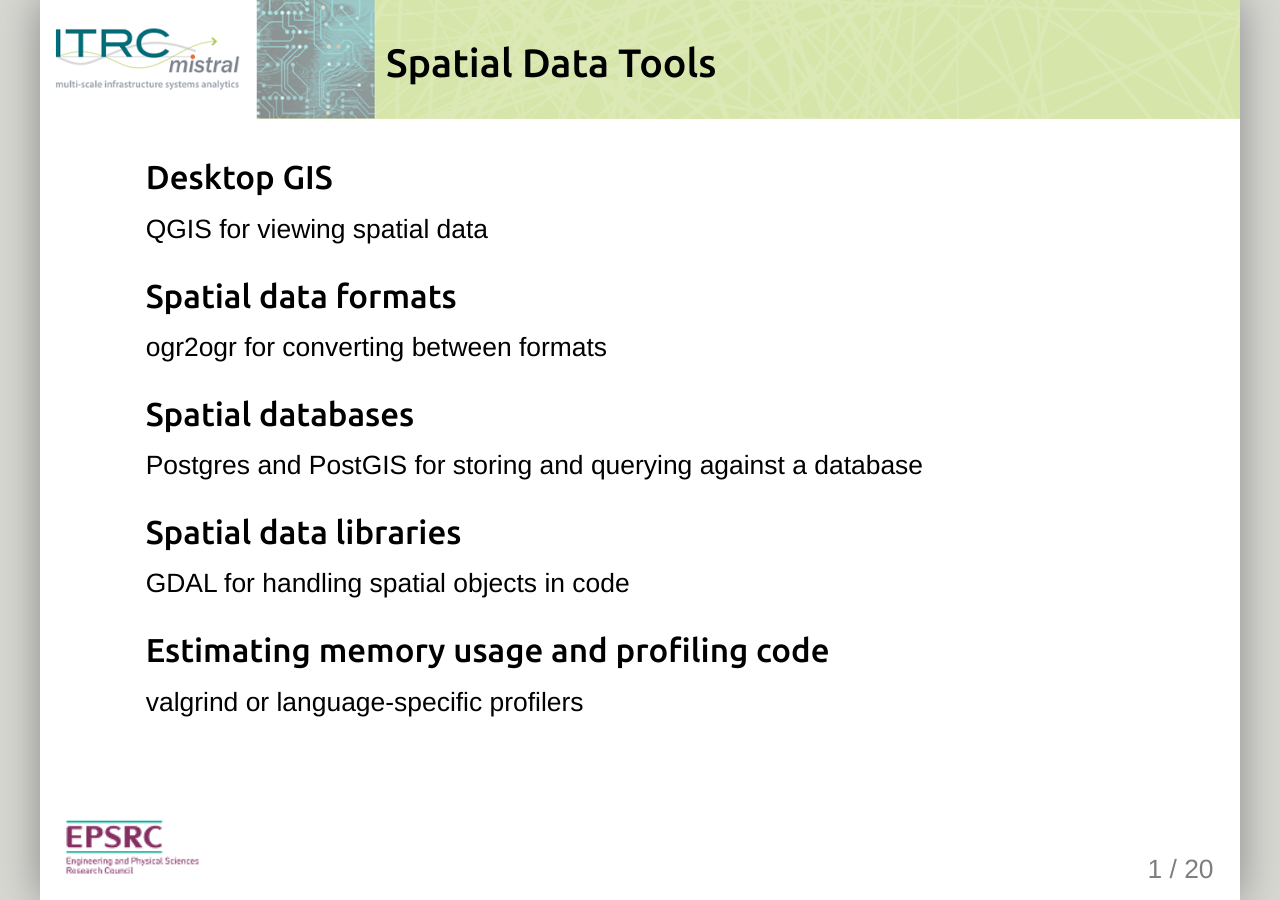
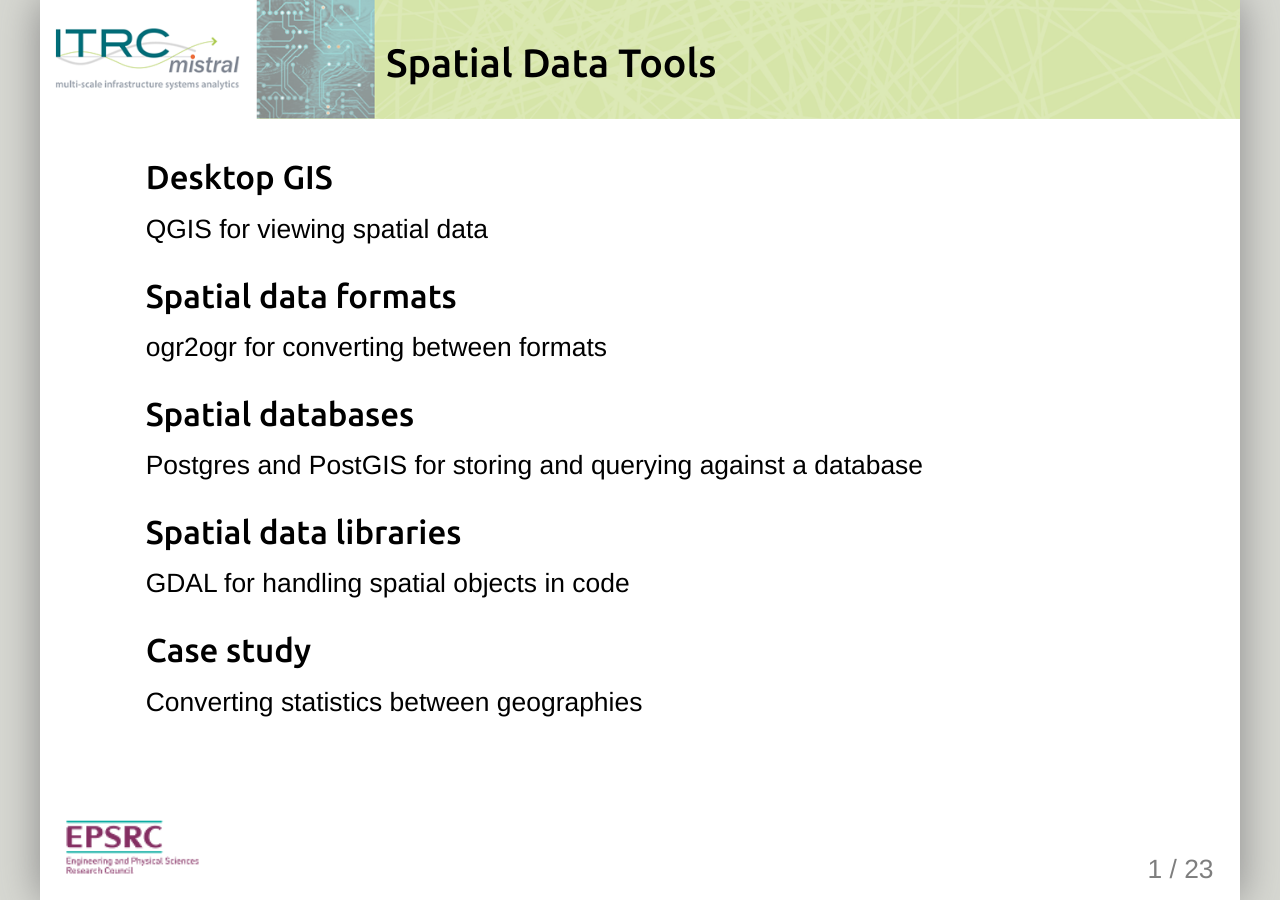
Before and after one commit to nismod/nismod.github.io, a Jekyll site: the page built from _presentations/spatial-data-tools.html, in a window 1280 px wide. Built offline with Jekyll 4.4.1, drawn with Linux system fonts in a browser that asks for light colours; part of the change alters nothing that is shown.

Commit message:
add pg usage and case study notes
- remove memory usage section

````diff
--- a/_presentations/spatial-data-tools.html
+++ b/_presentations/spatial-data-tools.html
@@ -17,8 +17,8 @@ Postgres and PostGIS for storing and querying against a database
 ## Spatial data libraries
 GDAL for handling spatial objects in code
 
-## Estimating memory usage and profiling code
-valgrind or language-specific profilers
+## Case study
+Converting statistics between geographies
 
 ---
 
@@ -313,6 +313,71 @@ CREATE TYPE data_status AS ENUM ('staged', 'approved', 'archived');
 ALTER TABLE workshop_nodes ADD COLUMN status data_status DEFAULT 'staged'
 ```
 
+---
+
+# Load data to Postgres using ogr2ogr
+
+Import to a new table:
+
+```sql
+ogr2ogr -f "PostgreSQL" PG:"dbname=test user=test password=test" <\
+  shapefile_to_import>.shp
+```
+
+Append to an existing table:
+
+```bash
+ogr2ogr -update -append -f "PostgreSQL" PG:"dbname=test user=test password=test" \
+  Gaza_electricity_sinks.shp -nln sos_i_nodes \
+  -sql "SELECT Name as node_name, 'electricity_sink' as type, ID as ref_key, 'gaza' as area, 2 as data_source_id FROM Gaza_electricity_sinks"
+```
+
+`-nln` specifies the table name
+
+`-sql` lets you select which shapefile attributes to import. It also allows
+matching attributes to column names (`ID as ref_key`) and setting the value
+for specific columns (`2 as data_source_id`)
+
+---
+
+# Query by location
+
+Within a 300m radius of a point
+(here the point is constructed from WellKnownText, and the fact that we're using
+lat/lng values is specified by the SRID [4326](http://epsg.io/4326))
+
+```sql
+  SELECT * FROM events WHERE ST_DWithin(
+    events.the_geom,
+    ST_GeomFromText('POINT(51.2 1.3)', 4326),
+    300
+  ));
+```
+
+Anything intersecting a bounding box:
+(fill in values for x/y min/max and your SRID)
+
+```sql
+  SELECT * FROM sos_i_nodes
+  WHERE events.the_geom && ST_MakeEnvelope(xmin, ymin, xmax, ymax, srid);
+```
+
+---
+
+# Query spatial measurements
+
+Docs: [http://postgis.net/docs/reference.html#Spatial_Relationships_Measurements](http://postgis.net/docs/reference.html#Spatial_Relationships_Measurements)
+
+```sql
+SELECT road_id, ST_Length(the_geom)
+FROM all_roads;
+```
+
+```sql
+ALTER TABLE output_areas ADD COLUMN area real;
+
+UPDATE output_areas SET area = SELECT ST_Area(the_geom);
+```
 
 ---
 
@@ -327,7 +392,8 @@ Comes installed with OSGeo4W or QGIS.
 C++/C library with [bindings](https://trac.osgeo.org/gdal/wiki#GDALOGRInOtherLanguages)
 for other languages.
 
-- Python [https://pypi.python.org/pypi/pygdal/1.10.1.0](https://pypi.python.org/pypi/pygdal/1.10.1.0)
+- fiona for Python [https://github.com/Toblerity/Fiona](https://github.com/Toblerity/Fiona)
+- pygdal [https://pypi.python.org/pypi/pygdal/1.10.1.0](https://pypi.python.org/pypi/pygdal/1.10.1.0)
 - Java [https://trac.osgeo.org/gdal/wiki/GdalOgrInJava](https://trac.osgeo.org/gdal/wiki/GdalOgrInJava)
 - C# [https://trac.osgeo.org/gdal/wiki/GdalOgrInCsharp](https://trac.osgeo.org/gdal/wiki/GdalOgrInCsharp)
 - R [https://cran.r-project.org/web/packages/rgdal/index.html](https://cran.r-project.org/web/packages/rgdal/index.html)
@@ -335,8 +401,6 @@ for other languages.
 ---
 
 # GDAL capabilities
-
-Cookbook: https://pcjericks.github.io/py-gdalogr-cookbook/index.html
 
 Do any common spatial operation programmatically
 - create points, lines, polygons
@@ -347,26 +411,23 @@ Do any common spatial operation programmatically
 
 ---
 
-# Valgrind
+# GEOS
 
-Docs: [http://valgrind.org/docs/manual/manual.html](http://valgrind.org/docs/manual/manual.html)
+[https://trac.osgeo.org/geos](https://trac.osgeo.org/geos)
 
-A suite of tools that run on Linux and UNIX platforms (including Mac OS X).
+C++ port of the Java Topology Suite [JTS](http://tsusiatsoftware.net/jts/main.html)
 
-Massif: [http://valgrind.org/info/tools.html#massif](http://valgrind.org/info/tools.html#massif)
-
-Massif is a heap profiler, it analyses and tracks a program's heap usage and memory allocations.
-
-Graph total program memory usage.
-
-<small>Note: the 'heap' is one kind of memory area provided by an operating system for
-a program to store values; the other kind is the 'stack'. High level languages
-(like Python or Java) don't generally expose these details to the programmer.</small>
+- Shapely for Python [https://pypi.python.org/pypi/Shapely/](https://pypi.python.org/pypi/Shapely/)
+- GeoTools for Java [http://www.geotools.org/](http://www.geotools.org/)
 
 ---
 
-# Python memory profiler
+# Case study
 
-Docs: https://pypi.python.org/pypi/memory_profiler
-
-Analyses memory usage of a particular function, line by line
+- pick small area
+- import buildings from osm
+- import output areas with population
+- import Local Authority districts as reporting area
+- import grid as reporting area
+- assume uniform / divide area to calculate pop per reporting area
+- assign pop to buildings, intersect with grid and provide alternative calculation
````
